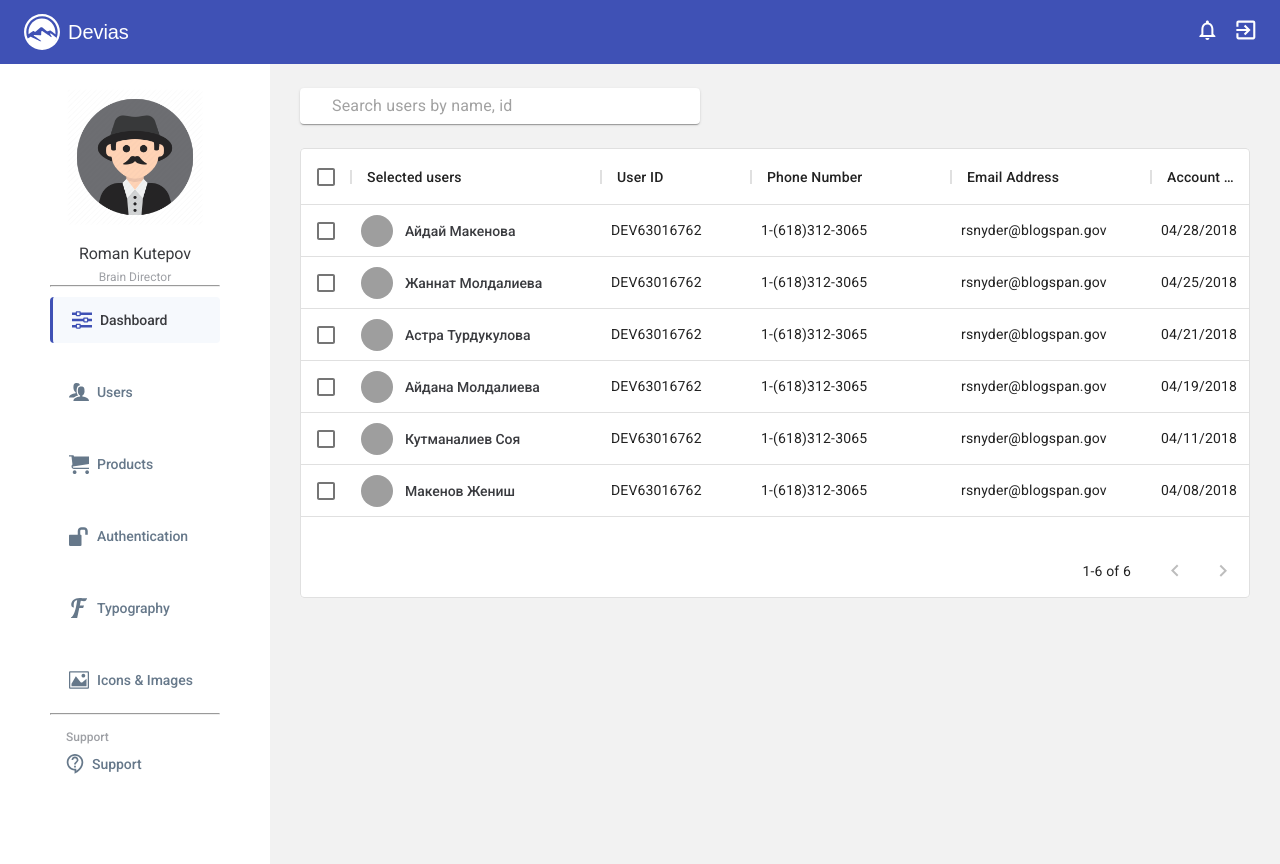
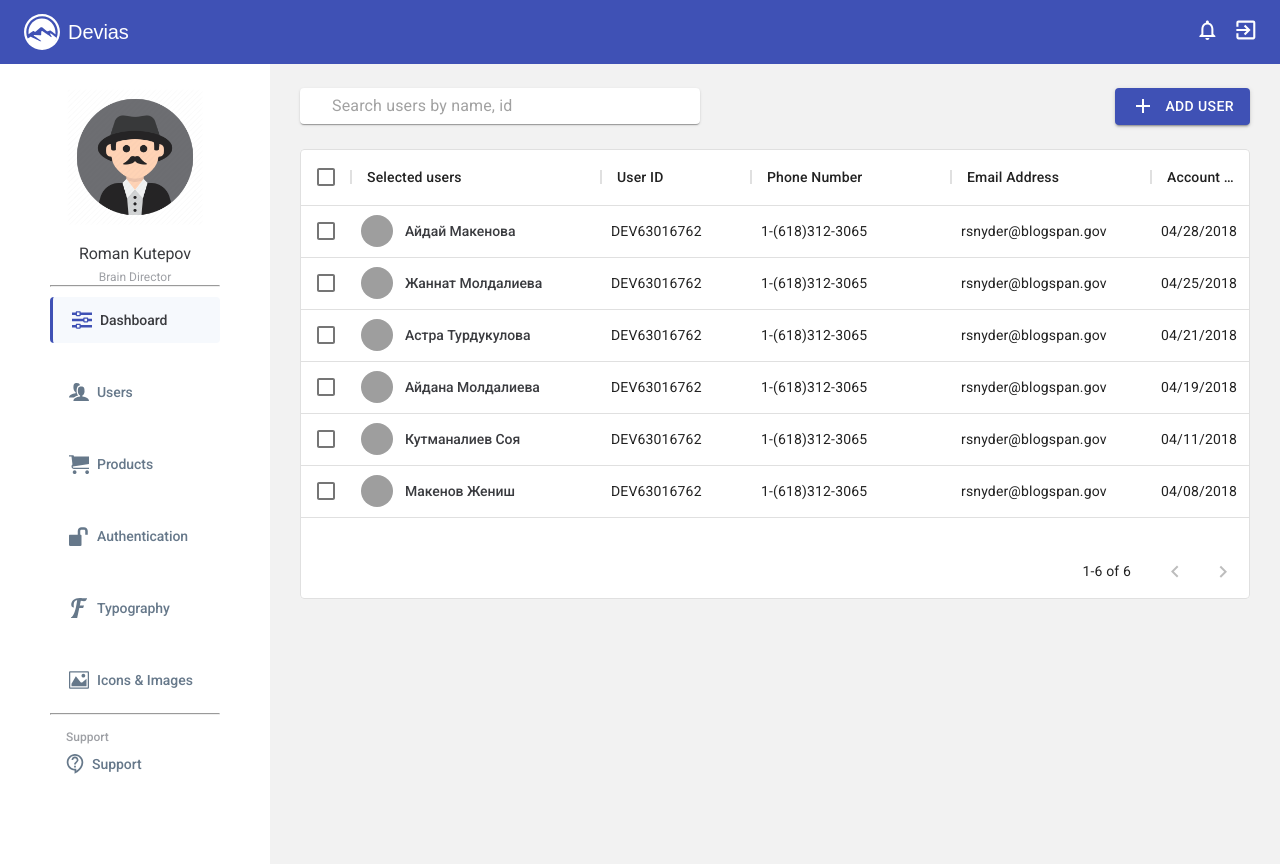
Before and after one commit to Aydayll/atabek, a React (Create React App) app: page /users in a window 1280 px wide. Built offline with nearby package versions, Linux system fonts and the light colour scheme; grey boxes are pictures that could not be loaded.

Commit message:
add the primarybtn for manage

```diff
--- a/src/pages/manage/index.jsx
+++ b/src/pages/manage/index.jsx
@@ -3,6 +3,7 @@ import axios from 'axios';
 import TableData from './tableData';
 import SearchBar from './searchBar';
 import './style.scss';
+import { PrimaryBtn } from '../../components/btns';
 
 export default function Manage() {
   const [usersData, setUsersData] = React.useState([]);
@@ -21,9 +22,9 @@ export default function Manage() {
   }, []);
   return (
     <div className='manage'>
-
       <div className='manage__top'>
         <SearchBar setSearchValue={setSearchValue} style={{ borderRadius: '4px' }} />
+        <PrimaryBtn  text= {'Add user'}/>
       </div>
       <div style={{ height: 450, width: '100%', background: 'white', borderRadius: '4px' }}>
         <TableData
```
Also changed, not shown: 1 other file (tests, documents, lock files or other folders).
